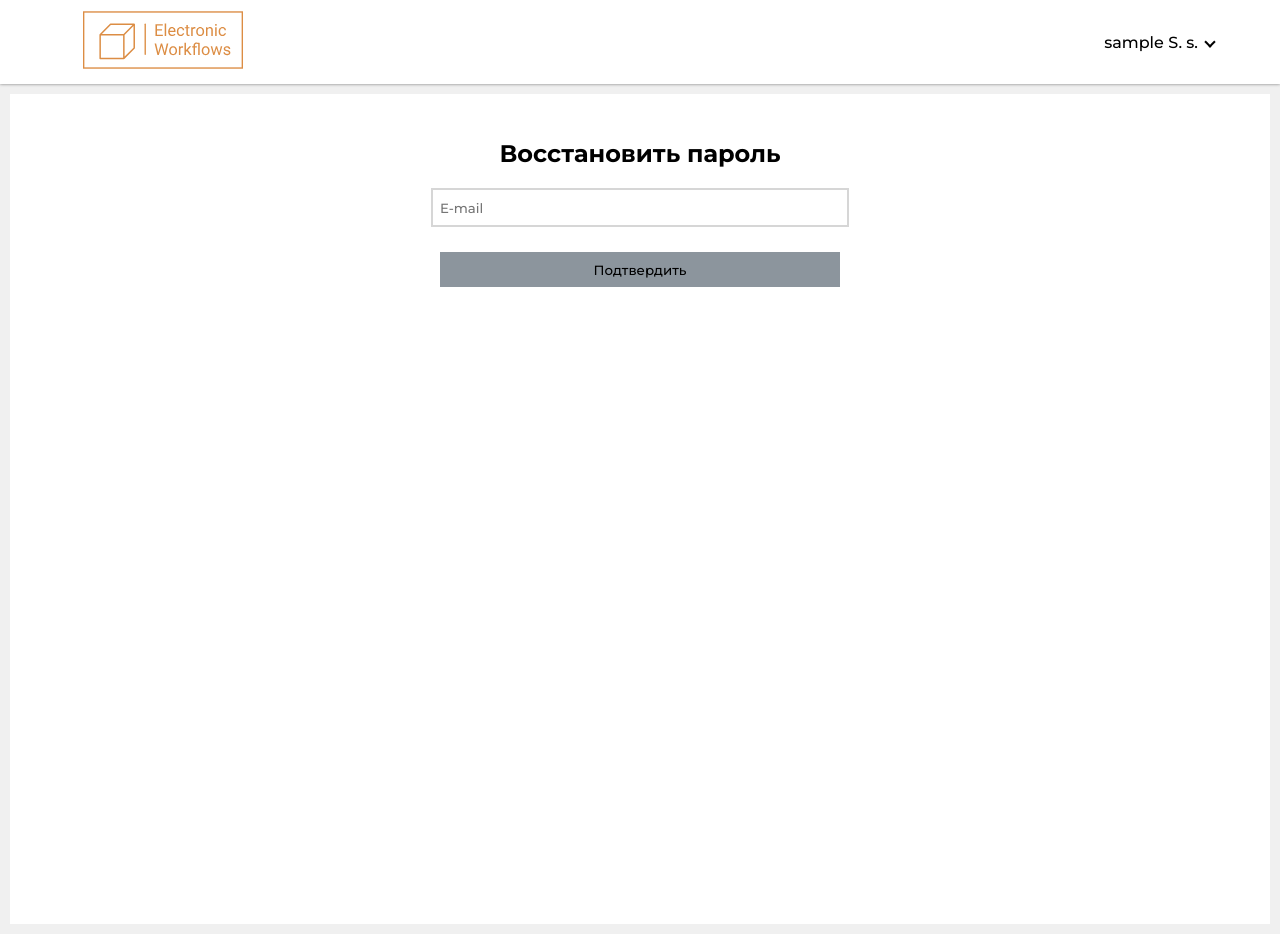
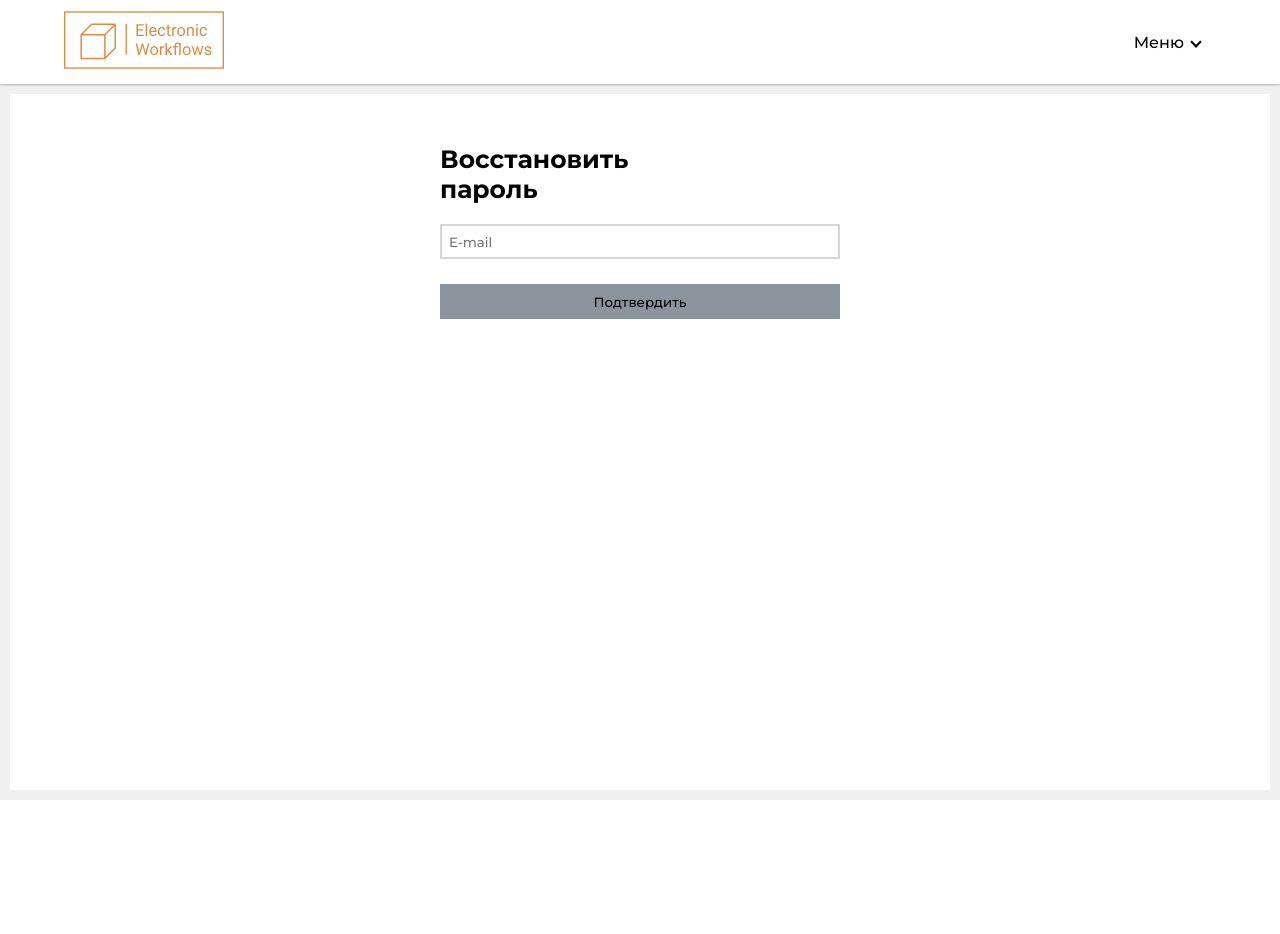
Before and after one commit to FoxLive12/electronic_document_management, a Flask app: page /forgot in a window 1280 px wide. After the commit the page ends 800 px from the top, so only its background shows below. Run offline with Flask 2, Linux system fonts and the light colour scheme; the visitor is signed in with stand-in values (Sample User, id 1); data comes from the database, SQL or seed files in the repository.

Commit message:
Optimized the post for mobile devices for forms that work with users

```diff
--- a/static/css/login.css
+++ b/static/css/login.css
@@ -1,25 +1,39 @@
-.content {
-    margin: auto;
-    padding: 15px;
-    background-color: #fff;
-    display: flex;
-    flex-direction: column;
-    align-items: center;
+@media (min-width: 330px){
+    .login-content {
+        width: 270px;
+    }
+}
+
+@media (min-width: 450px){
+    .login-content {
+        width: 400px;
+    }
+}
+
+.login-content {
+    margin-top: 50px;
+    margin-bottom: 50px;
+}
+
+.auth {
+    max-width: 100px;
+    font-size: 25px;
+    font-weight: 600;
 }
 
 .form-login {
     text-align: center;
 }
 
-.auth {
-    margin-top: 30px;
-}
+.passw-input {width: 100%;}
+
 
 .login-input {
+    width: 100%;
     margin-top: 20px;
-    width: 400px;
     height: 35px;
     border: 2px solid #d6d6d6;
+    box-sizing: border-box;
     padding: 0px 7px 0px 7px;
 }
 
@@ -31,7 +45,6 @@
 }
 
 .passw-input {
-    width: 370px;
     height: 35px;
     border: 0;
     outline: 0px;
@@ -41,6 +54,7 @@
 .ic-view-pass {
     width: 20px;
     height: 20px;
+    margin-left: auto;
     margin-right: 10px;
     cursor: pointer;
 }
--- a/static/css/main_page.css
+++ b/static/css/main_page.css
@@ -1,10 +1,3 @@
-.content {
-    width: 100%;
-    margin-left: 10px;
-    background-color: #fff;
-    padding: 15px;
-}
-
 .incoming-body {
     display: flex;
     width: 100%;
--- a/static/css/style.css
+++ b/static/css/style.css
@@ -5,8 +5,15 @@
     font-style: normal;
 }
 
+html {
+    width: 100%;
+}
+
 body{
     background-color: #f0f0f0;
+    display: flex;
+    flex-direction: column;
+    height: 100vh;
 }
 
 a {
@@ -31,19 +38,29 @@ ul, li{
 }
 
 .nav-content{
+    width: 100%;
     display: flex;
     align-items: center;
-    width: 100%;
+}
+
+@media (min-width: 450px){
+    .logo {
+        width: 160px;
+        height: 80px;
+    }
+}
+
+@media (max-width: 450px){
+    .logo-link {
+        margin-top: 2%;
+        margin-bottom: 1%;
+    }
 }
 
 .logo-link {
-    margin-left: 83px;
+    margin-left: 5%;
 }
 
-.logo {
-    width: 160px;
-    height: 80px;
-}
 
 .search {
     display: flex;
@@ -72,27 +89,37 @@ ul, li{
 .menu {
     display: flex;
     align-items: center;
+    margin-right: 5%;
     margin-left: auto;
-    margin-right: 50px;
 }
 
 .menu li{
-    margin-left: 70px;
     list-style-type: none;
 }
 
 .container {
+    flex-grow: 3;
     display: flex;
-    margin: 10px;
+    padding: 10px;
+}
+
+.content {
+    width: 100%;
+    height: 100%;
+    display: flex;
+    flex-direction: column;
+    align-items: center;
+    background-color: #fff;
 }
 
 .sidenav {
-    height: 100vh;
     display: flex;
     flex-direction: column;
     align-items: center;
     width: 300px;
+    height: 100%;
     background-color: #32c9ae;
+    margin-right: 10px;
 }
 
 .create-bttn {
@@ -138,12 +165,15 @@ ul, li{
 }
 
 .flash {
-    display: flex;
-    align-items: center;
     margin-top: 10px;
+    max-width: 118px;
     background: #ff0b0b6e;
     border-radius: 5px;
     padding: 10px;
+}
+
+.flash-title {
+    word-wrap: break-word;
 }
 
 .user_type {
@@ -159,7 +189,7 @@ ul, li{
 
 .submit {
     margin-top: 25px;
-    width: 400px;
+    width: 100%;
     height: 35px;
     cursor: pointer;
     border: none;
@@ -170,12 +200,9 @@ ul, li{
     background: #9ea8b0;
 }
 
-.content {
-    height: 100vh;
-}
-
 .dropdown {
-    overflow: hidden;
+    position: relative;
+    display: inline-block;
 }
 
 .dropdown .dropbtn {
@@ -201,6 +228,7 @@ ul, li{
 .dropdown-content {
     display: none;
     position: absolute;
+    right: 0;
     background-color: #f9f9f9;
     min-width: 160px;
     box-shadow: 0px 8px 16px 0px rgba(0,0,0,0.2);
@@ -208,7 +236,6 @@ ul, li{
 }
 
 .dropdown-content a {
-    float: none;
     color: black;
     padding: 12px 16px;
     text-decoration: none;
--- a/static/js/main.js
+++ b/static/js/main.js
@@ -29,3 +29,20 @@ document.querySelector('#ic-view-re-pass').addEventListener('click', e => {
         re_check = false
     }
 });
+
+var viewSideNav = false;
+
+document.querySelector('#open').addEventListener('click', e => {
+    var psw = document.getElementById('re-passw-input')
+    const image = document.getElementById('ic-view-re-pass')
+    if (re_check == false){
+        psw.setAttribute('type', 'text')
+        image.setAttribute('src', '/static/image/icons/ic-hide-pass.svg')
+        re_check = true
+    }
+    else{
+        psw.setAttribute('type', 'password')
+        image.setAttribute('src', '/static/image/icons/ic-view-pass.svg')
+        re_check = false
+    }
+});
--- a/templates/base.html
+++ b/templates/base.html
@@ -21,18 +21,18 @@
             <div class="nav">
                 <div class="nav-content">
                     <a href="/" class="logo-link"><img src="../static/image/logo.svg" class="logo"></a>
-
                     <ul class="menu">
                         {% if user.id %}
                         <li class="profile" id="profile">
                             <div class="dropdown">
-                                <button class="dropbtn"> {{user.surname + " " + user.name[0] + ". " + user.patronymic[0] + "."}}
+                                <button class="dropbtn"> Меню
                                     <i class="down"></i>
                                 </button>
                                 <div class="dropdown-content">
                                     {% if user.type_user == 1 %}
                                     <a href="/admin">Админ панель</a>
                                     {% endif %}
+                                    <a href="/login/registration">Добавить пользователя</a>
                                     <a href="/logout">Выйти</a>
                                 </div>
                             </div>
@@ -73,6 +73,7 @@
                                 <p>Исходящие</p>
                             </div>
                         </div></a>
+                        <hr class="separator">
                 </div>
             </div>
         </div>
@@ -83,5 +84,6 @@
             </div>
         {% endblock %}
     </div>
+<script type="text/javascript" src="../static/js/main.js"></script>
 </body>
 </html>
--- a/templates/forgot.html
+++ b/templates/forgot.html
@@ -9,19 +9,21 @@
 
 {% block content %}
 <div class="content">
-    <h2 class="auth">Восстановить пароль</h3>
+    <div class="login-content">
+    <p class="auth">Восстановить пароль</p>
     {% with messages = get_flashed_messages() %}
-        {% if messages %}
-                {% for message in messages %}
-                    <div class="flash">{{ message }}</div>
-                {% endfor %}
-        {% endif %}
-    {% endwith %}
+            {% if messages %}
+                    {% for message in messages %}
+                        <div class="flash"><p class="flash-title">{{ message }}</p></div>
+                    {% endfor %}
+            {% endif %}
+        {% endwith %}
     <form class="form-login" method="post">
-        <div>
+        <div class="box-login-input">
             <input type="email" placeholder="E-mail" class="login-input" name="email">
         </div>
         <input type="submit" value="Подтвердить" class="submit">
     </form>
+    </div>
 </div>
 {% endblock %}
--- a/templates/password_recovery.html
+++ b/templates/password_recovery.html
@@ -13,6 +13,7 @@
 
 {% block content %}
 <div class="content">
+    <div class="login-content">
     <h2 class="auth">Восстановление пароля</h2>
     {% with messages = get_flashed_messages() %}
         {% if messages %}
@@ -32,5 +33,7 @@
         </div>
         <input type="submit" value="Восстановить" class="submit">
     </form>
+    </div>
 </div>
+<script type="text/javascript" src="../static/js/main.js"></script>
 {% endblock %}
```
Also changed, not shown: templates/login.html (+7 -4 lines), templates/registration.html (+14 -12 lines).
